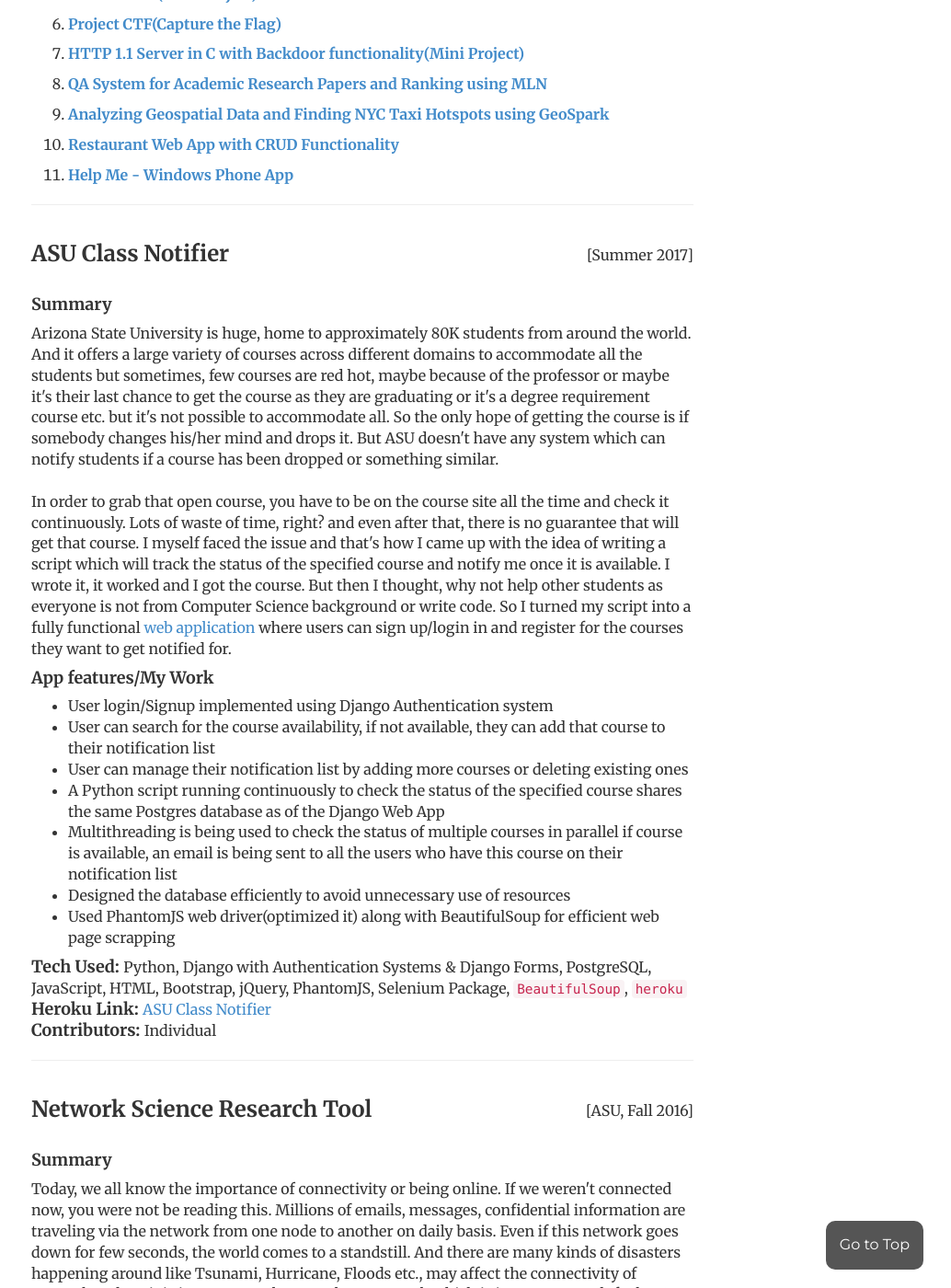
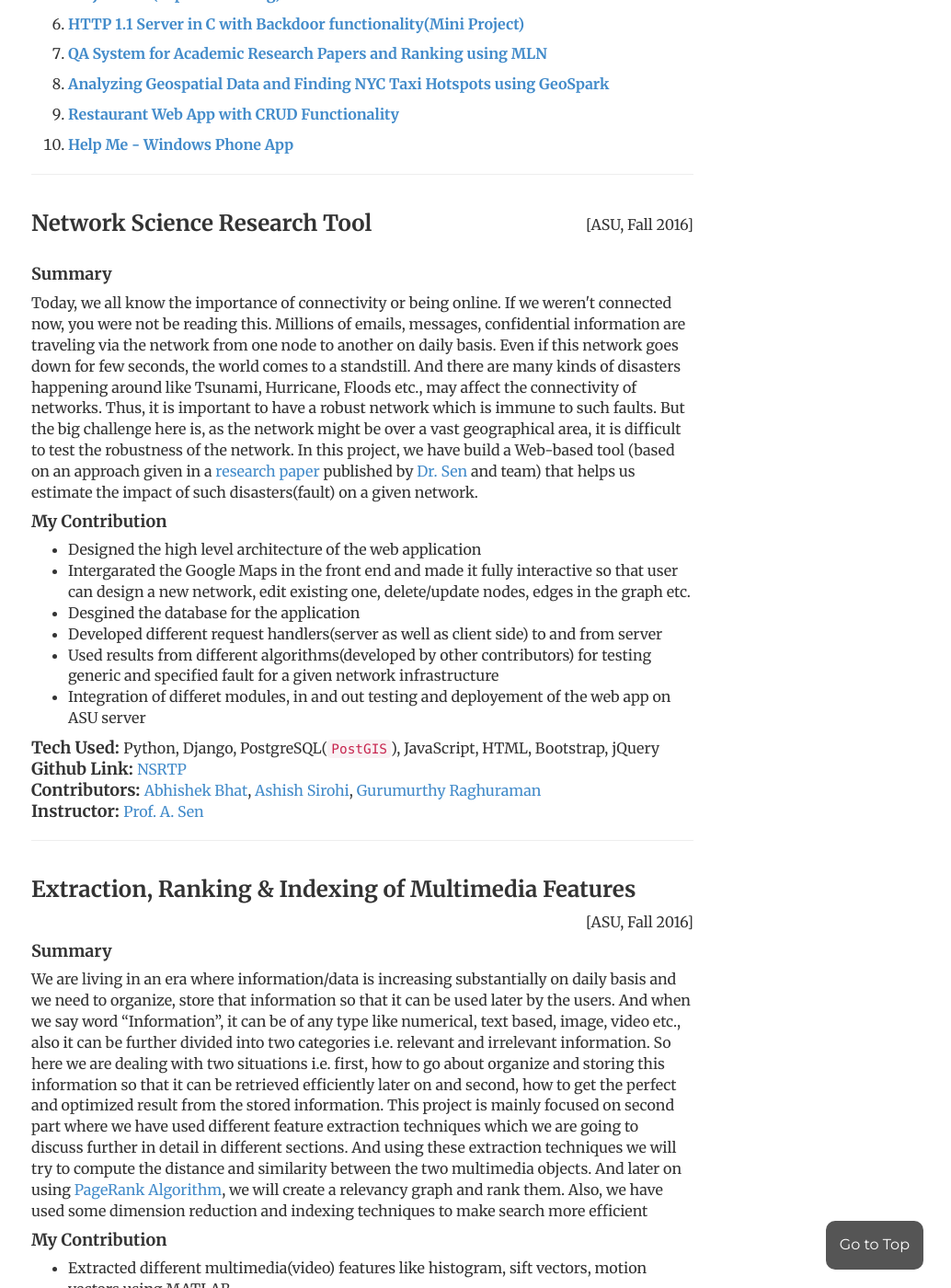
Before and after one commit to ashishsirohi/ashishsirohi.github.io, a Jekyll site: the page built from projects/index.html, in a window 1280 px wide and 1400 px high, scrolled down 327 px. Shown: the whole window at 92% size, without its empty margins (246-1280 px from the left). Built offline with Jekyll 4.4.1, drawn with Linux system fonts in a browser that asks for light colours.

Commit message:
minor chnages

```diff
--- a/projects/index.html
+++ b/projects/index.html
@@ -56,7 +56,6 @@
   <h3>List of my Academic/Independent Projects</h3>
   <hr>
   <ol>
-      <li><p><b><a href = "#project11">ASU Class Notifier</a></b></p></li>
       <li><p><b><a href = "#project1">Network Science Research Tool Project</a></b></p></li>
       <li><p><b><a href = "#project2">Extraction, Ranking & Indexing of Multimedia Features</a></b></p></li>
       <li><p><b><a href = "#project3">Android App for Tempe City Orbit Bus Service</a></b></p></li>
@@ -69,32 +68,6 @@
       <li><p><b><a href = "#project10">Help Me - Windows Phone App</a></b></p></li>
   </ol>
   <hr>
-
-  <a name="project11"></a>
-  <div style="float: left" ><h3>ASU Class Notifier</h3></div><br>
-                <div style="float: right">[Summer 2017]</div>
-        </br></br>
-        <h4>Summary</h4>
-        <p>Arizona State University is huge, home to approximately 80K students from around the world. And it offers a large variety of courses across different domains to accommodate all the students but sometimes, few courses are red hot, maybe because of the professor or maybe it's their last chance to get the course as they are graduating or it's a degree requirement course etc. but it's not possible to accommodate all. So the only hope of getting the course is if somebody changes his/her mind and drops it. But ASU doesn't have any system which can notify students if a course has been dropped or something similar. <br><br>In order to grab that open course, you have to be on the course site all the time and check it continuously. Lots of waste of time, right? and even after that, there is no guarantee that will get that course. I myself faced the issue and that's how I came up with the idea of writing a script which will track the status of the specified course and notify me once it is available. I wrote it, it worked and I got the course. But then I thought, why not help other students as everyone is not from Computer Science background or write code. So I turned my script into a fully functional <a target="_blank" href="https://asuca.herokuapp.com">web application</a> where users can sign up/login in and register for the courses they want to get notified for.
-        </p>
-
-        <h4>App features/My Work</h4>
-        <ul>
-          <li>User login/Signup implemented using Django Authentication system</li>
-          <li>User can search for the course availability, if not available, they can add that course to their notification list</li>
-          <li>User can manage their notification list by adding more courses or deleting existing ones</li>
-          <li>A Python script running continuously to check the status of the specified course shares the same Postgres database as of the Django Web App</li>
-          <li>Multithreading is being used to check the status of multiple courses in parallel if course is available, an email is being sent to all the users who have this course on their notification list</li>
-          <li>Designed the database efficiently to avoid unnecessary use of resources</li>
-          <li>Used PhantomJS web driver(optimized it) along with BeautifulSoup for efficient web page scrapping</li>
-        </ul>
-
-        <h4 style="display:inline">Tech Used: </h4>Python, Django with Authentication Systems & Django Forms, PostgreSQL, JavaScript, HTML, Bootstrap, jQuery, PhantomJS, Selenium Package, <code>BeautifulSoup</code>, <code>heroku</code></br>
-
-        <h4 style="display:inline">Heroku Link: </h4><a target="_blank" href="https://asuca.herokuapp.com">ASU Class Notifier</a></br>
-
-        <h4 style="display:inline">Contributors: </h4>Individual</br>
-       <hr>
 
   <a name="project1"></a>
   <div style="float: left" ><h3>Network Science Research Tool</h3></div><br>
```
